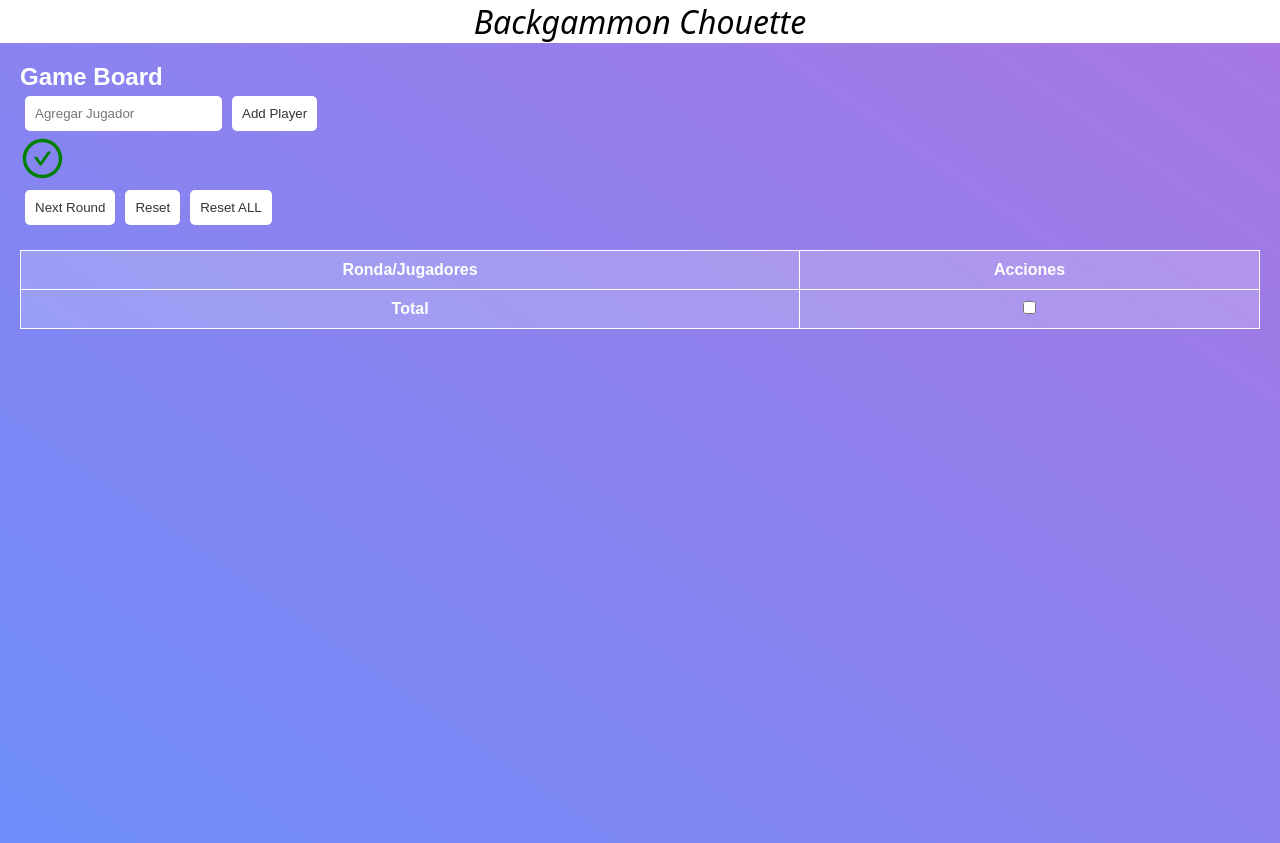
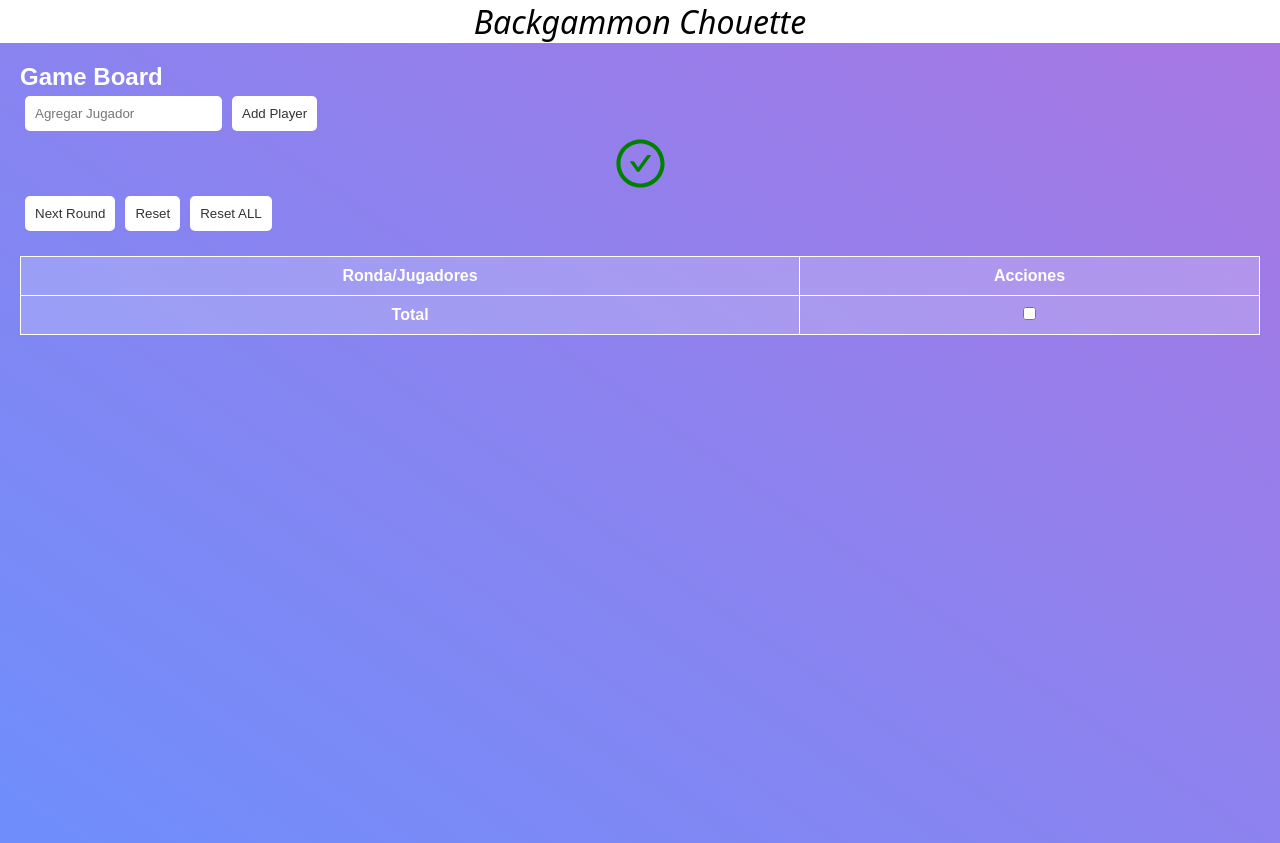
Before and after one commit to JuanPieroni/Backgammon-Chouette, a React (Vite) app: page / in a window 1280 px wide. Built offline with nearby package versions, Linux system fonts and the light colour scheme; a web font is replaced by a local one.

Commit message:
rend cond

```diff
--- a/src/GameBoard.jsx
+++ b/src/GameBoard.jsx
@@ -397,20 +397,23 @@ function GameBoard() {
                         </Droppable>
                     </DragDropContext>
                 </div>
-                <div className="score-check">
+                <div style={{display:"flex", alignItems:"center", flexFlow: "column wrap" } } className="score-check">
                     {calculateTotalScore() === 0 ? (
                         <AiOutlineCheckCircle
                             color="green"
-                            size={45}
+                            size={55}
                             title="La suma es cero"
                         />
                     ) : (
+                        <>
+
                         <AiOutlineCloseCircle
                             color="red"
-                            size={45}
+                            size={55}
                             title="La suma no es cero"
                         />
-
+                        <p style={{justifyContent:"center"}} >LA SUMATORIA NO ES CERO</p>
+                        </>
                     )}
                 </div>
                 {calculateTotalScore() === 0 && (
```
Lines whose indentation alone changed are shown as unchanged.
